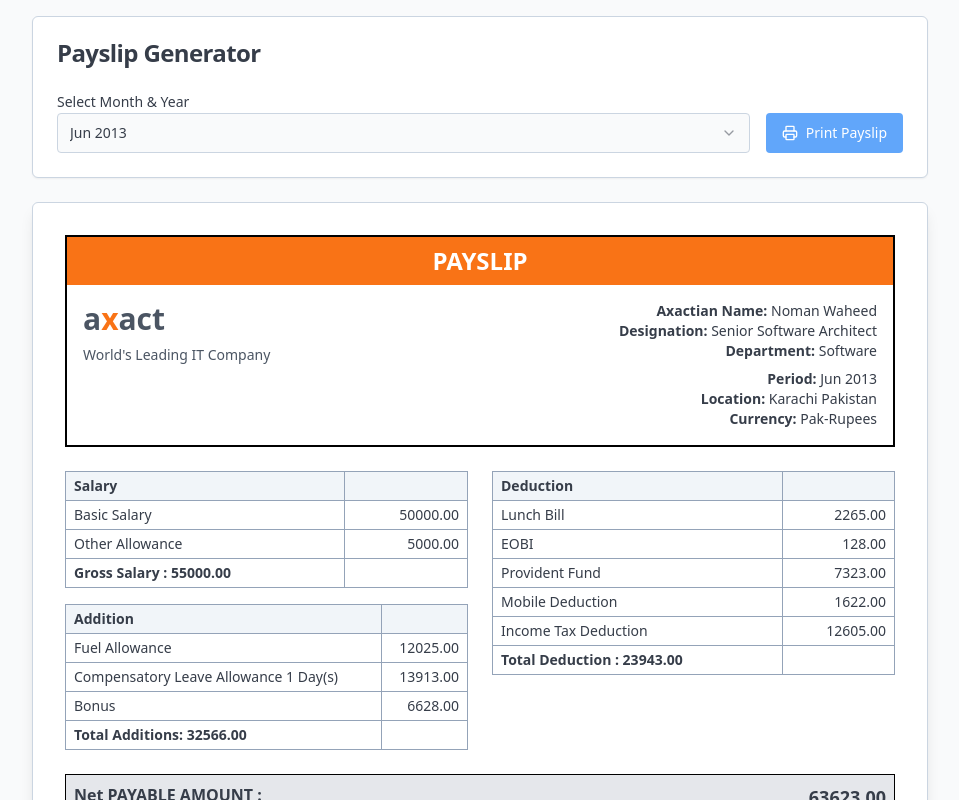
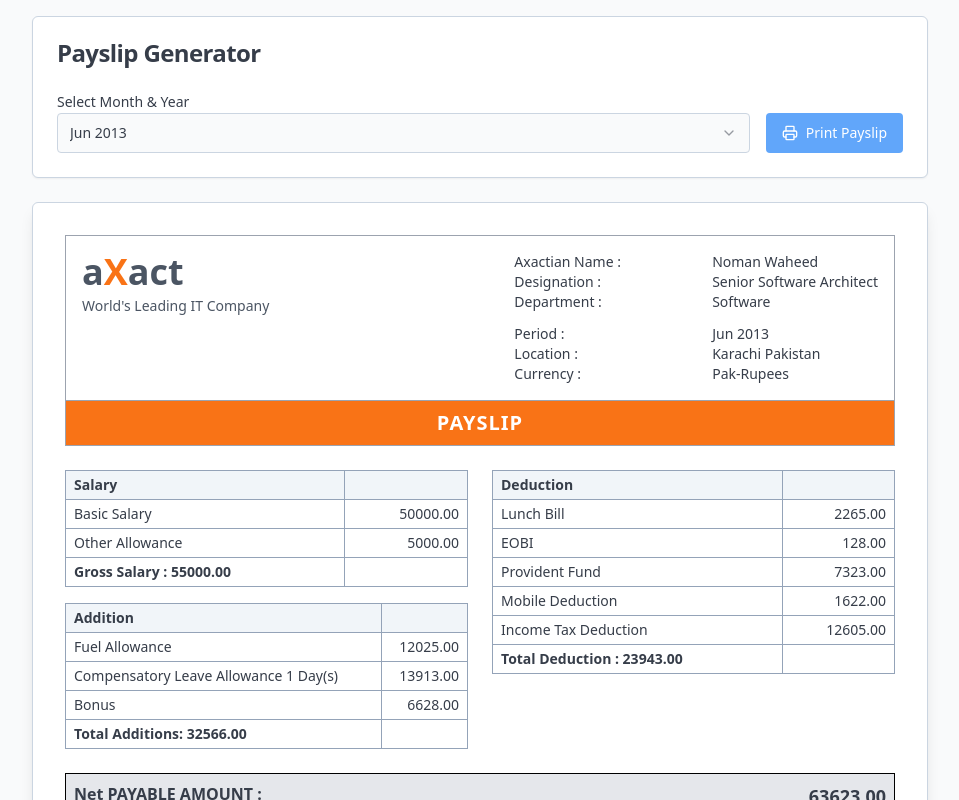
Before and after one commit to sandboxdeveloper3/payslip-genie-pro, a React (Vite) app: page / in a window 1280 px wide. Shown: the top 800 px of the page, without its empty margins (160-1119 px from the left). Built offline with nearby package versions, Linux system fonts and the light colour scheme; the HTML template or start-up script is replaced by a standard one.

Commit message:
Refactor: Adjust header to match image

```diff
--- a/src/components/PayslipGenerator.tsx
+++ b/src/components/PayslipGenerator.tsx
@@ -137,31 +137,47 @@ const PayslipGenerator = () => {
         <Card className="payslip-container bg-white shadow-lg">
           <CardContent className="p-8">
             {/* Header */}
-            <div className="border-2 border-black mb-6">
-              <div className="bg-orange-500 text-white p-2 text-center">
-                <h1 className="text-2xl font-bold">PAYSLIP</h1>
-              </div>
+            <div className="border border-gray-400 mb-6">
+              {/* Top section with logo and employee info */}
+              <div className="p-4 flex justify-between items-start">
+                <div>
+                  <div className="text-4xl font-bold text-gray-600 mb-1">
+                    a<span className="text-orange-500">X</span>act
+                  </div>
+                  <div className="text-sm text-gray-600 font-medium">World's Leading IT Company</div>
+                </div>
 
-              <div className="p-4">
-                <div className="flex justify-between items-start">
-                  <div>
-                    <div className="text-3xl font-bold text-gray-600 mb-2">
-                      a<span className="text-orange-500">x</span>act
+                <div className="text-right">
+                  <div className="grid grid-cols-2 gap-x-8 gap-y-1 text-sm">
+                    <div className="text-left">
+                      <div><span className="font-medium">Axactian Name :</span></div>
+                      <div><span className="font-medium">Designation :</span></div>
+                      <div><span className="font-medium">Department :</span></div>
                     </div>
-                    <div className="text-sm text-gray-600">World's Leading IT Company</div>
+                    <div className="text-left">
+                      <div>Noman Waheed</div>
+                      <div>Senior Software Architect</div>
+                      <div>Software</div>
+                    </div>
                   </div>
-
-                  <div className="text-right text-sm">
-                    <div><strong>Axactian Name:</strong> Noman Waheed</div>
-                    <div><strong>Designation:</strong> Senior Software Architect</div>
-                    <div><strong>Department:</strong> Software</div>
-                    <div className="mt-2">
-                      <div><strong>Period:</strong> {selectedMonth} {selectedYear}</div>
-                      <div><strong>Location:</strong> Karachi Pakistan</div>
-                      <div><strong>Currency:</strong> Pak-Rupees</div>
+                  <div className="grid grid-cols-2 gap-x-8 gap-y-1 text-sm mt-3">
+                    <div className="text-left">
+                      <div><span className="font-medium">Period :</span></div>
+                      <div><span className="font-medium">Location :</span></div>
+                      <div><span className="font-medium">Currency :</span></div>
+                    </div>
+                    <div className="text-left">
+                      <div>{selectedMonth} {selectedYear}</div>
+                      <div>Karachi Pakistan</div>
+                      <div>Pak-Rupees</div>
                     </div>
                   </div>
                 </div>
+              </div>
+
+              {/* PAYSLIP header bar */}
+              <div className="bg-orange-500 text-white p-2 text-center border-t border-gray-400">
+                <h1 className="text-xl font-bold tracking-wider">PAYSLIP</h1>
               </div>
             </div>
 
```
